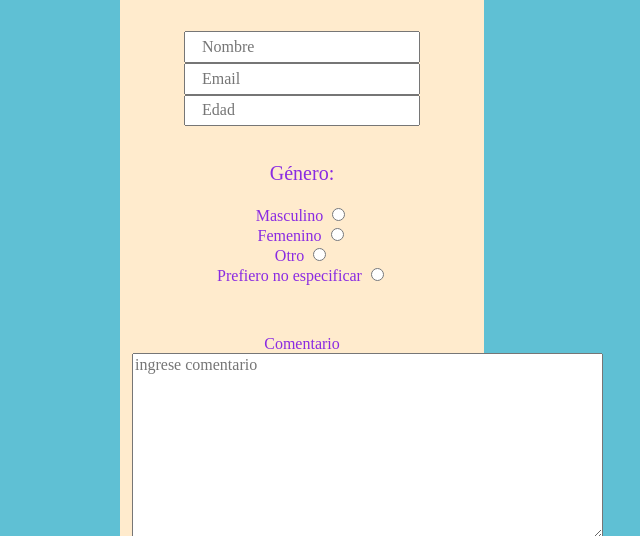
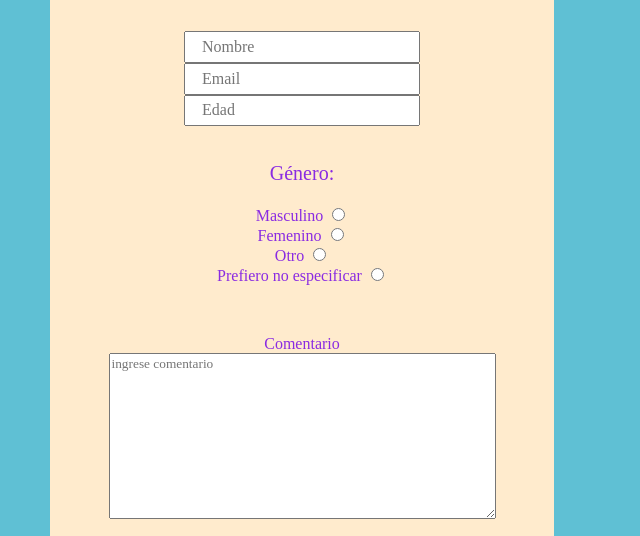
Before and after one commit to andreverneth/diseno-web.github.io, a plain HTML site: page versión móvil/book.html in a window 1280 px wide. Shown: the part 671-1207 px from the top of the page, without its empty margins (338-978 px from the left). Drawn offline with Linux system fonts and the light colour scheme.

Commit message:
Update pantalla-grande.css

```diff
--- a/versión móvil/pantalla-grande.css
+++ b/versión móvil/pantalla-grande.css
@@ -639,11 +639,12 @@ form{
     padding: 12px 12px;
     background-color: blanchedalmond;
     color:blueviolet;
-    margin: 25px 450px;
+    margin: 25px 380px;
     display: flex;
     flex-direction: column;
     gap: 1em;
     grid-auto-columns: 100%;
+    justify-content: center;
 }
 #forma input{
     font-size: 1rem;
@@ -656,7 +657,6 @@ form{
 }
 #comentario{
     font-family: inherit;
-    font-size: medium;
 
 }
 
```
